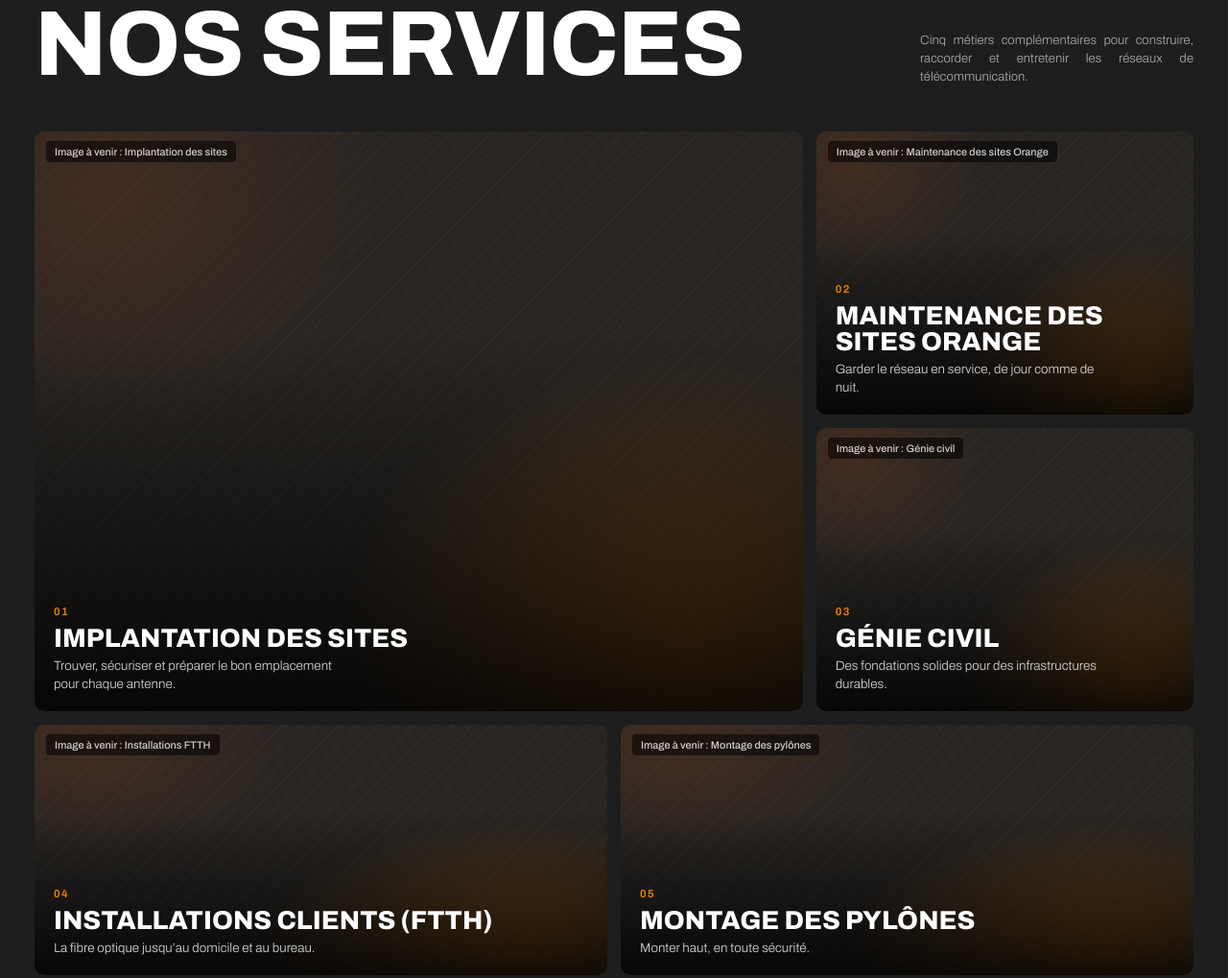
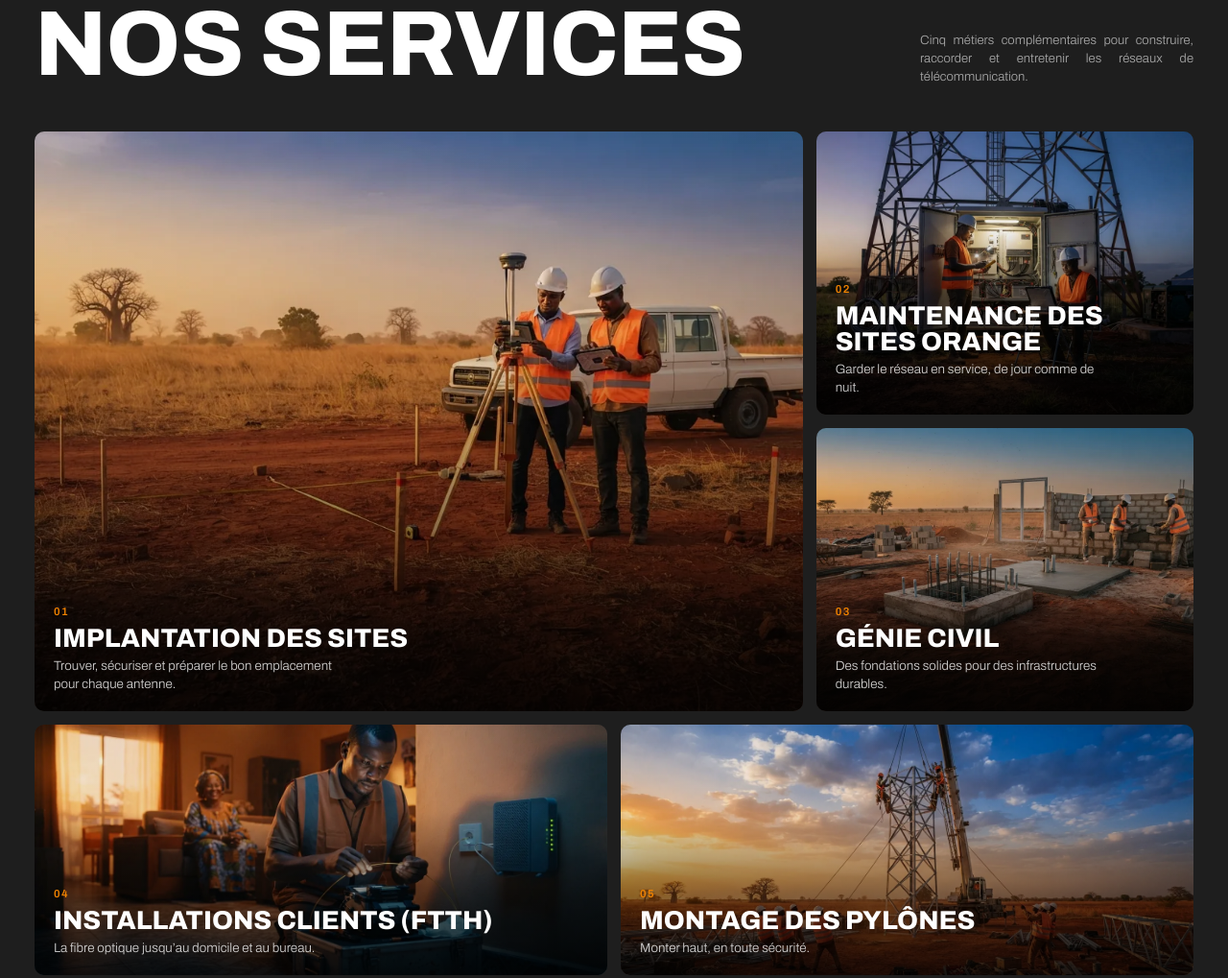
Before and after one commit to Hamadoun23/AGS, a plain HTML site: page index.html in a window 1280 px wide. Shown: the part 1828-2847 px from the top of the page at 96% size. Drawn offline with Linux system fonts and the light colour scheme.

Commit message:
Images Gemini des 5 services
Co-Authored-By: Claude Opus 5.5 <noreply@anthropic.com>

```diff
--- a/index.html
+++ b/index.html
@@ -101,7 +101,7 @@
       <p class="small">Cinq métiers complémentaires pour construire, raccorder et entretenir les réseaux de télécommunication.</p>
     </div>
     <div class="agrid"><div class="acard">
-  <span class="acard__img"><span class="ph" role="presentation"><span class="ph__nom">Image à venir : Implantation des sites</span></span></span>
+  <span class="acard__img"><img src="assets/img/ia/service-implantation-des-sites.webp" alt="" loading="lazy"></span>
   <span class="acard__body">
     <span class="acard__num">01</span>
     <b>Implantation des sites</b>
@@ -109,7 +109,7 @@
   </span>
 </div>
 <div class="acard">
-  <span class="acard__img"><span class="ph" role="presentation"><span class="ph__nom">Image à venir : Maintenance des sites Orange</span></span></span>
+  <span class="acard__img"><img src="assets/img/ia/service-maintenance-des-sites.webp" alt="" loading="lazy"></span>
   <span class="acard__body">
     <span class="acard__num">02</span>
     <b>Maintenance des sites Orange</b>
@@ -117,7 +117,7 @@
   </span>
 </div>
 <div class="acard">
-  <span class="acard__img"><span class="ph" role="presentation"><span class="ph__nom">Image à venir : Génie civil</span></span></span>
+  <span class="acard__img"><img src="assets/img/ia/service-genie-civil.webp" alt="" loading="lazy"></span>
   <span class="acard__body">
     <span class="acard__num">03</span>
     <b>Génie civil</b>
@@ -125,7 +125,7 @@
   </span>
 </div>
 <div class="acard">
-  <span class="acard__img"><span class="ph" role="presentation"><span class="ph__nom">Image à venir : Installations FTTH</span></span></span>
+  <span class="acard__img"><img src="assets/img/ia/service-installations-ftth.webp" alt="" loading="lazy"></span>
   <span class="acard__body">
     <span class="acard__num">04</span>
     <b>Installations clients (FTTH)</b>
@@ -133,7 +133,7 @@
   </span>
 </div>
 <div class="acard">
-  <span class="acard__img"><span class="ph" role="presentation"><span class="ph__nom">Image à venir : Montage des pylônes</span></span></span>
+  <span class="acard__img"><img src="assets/img/ia/service-montage-des-pylones.webp" alt="" loading="lazy"></span>
   <span class="acard__body">
     <span class="acard__num">05</span>
     <b>Montage des pylônes</b>
```
Also changed, not shown: assets/img/ia/service-genie-civil.webp (added), assets/img/ia/service-implantation-des-sites.webp (added), assets/img/ia/service-installations-ftth.webp (added), assets/img/ia/service-maintenance-des-sites.webp (added), assets/img/ia/service-montage-des-pylones.webp (added), assetsAGS/Gemini_Generated_Image_ew5w9kew5w9kew5w (1).jfif (added), assetsAGS/Gemini_Generated_Image_ew5w9kew5w9kew5w.jfif (added), assetsAGS/Gemini_Generated_Image_k3k6xok3k6xok3k6.jfif (added), assetsAGS/Gemini_Generated_Image_kz7mphkz7mphkz7m.jfif (added), assetsAGS/Gemini_Generated_Image_q0vlweq0vlweq0vl.jfif (added), assetsAGS/Gemini_Generated_Image_qudn3wqudn3wqudn.jfif (added), images-ia/service-genie-civil.jfif (added), images-ia/service-implantation-des-sites.jfif (added), images-ia/service-installations-ftth.jfif (added), 3 other files.
